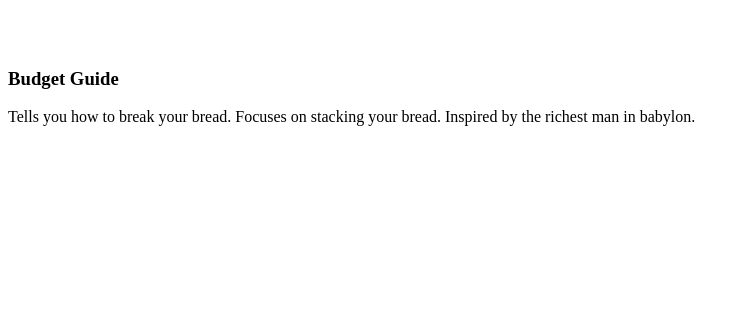
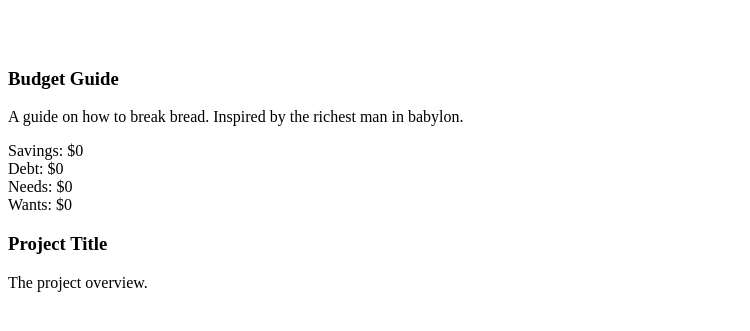
Before and after one commit to LDTucker/sandbox, a plain HTML site: page index.html in a window 1280 px wide. Shown: the part 101-432 px from the top of the page, without its empty margins (0-750 px from the left). Drawn offline with Linux system fonts and the light colour scheme.

Commit message:
begin again...

```diff
--- a/index.html
+++ b/index.html
@@ -12,11 +12,35 @@
     <br></br>
 
     <div class="project-wrapper">
-        <h3 class="project-title">Budget Guide</h3>
-        <p class="project-intro">
-            Tells you how to break your bread. Focuses on stacking your bread.
-            Inspired by <span class="ref-book-title">the richest man in babylon.</span>
-        </p>
+      <h3 class="project-title">Budget Guide</h3>
+      <p class="project-intro">
+        A guide on how to break bread. Inspired by
+        <span class="ref-book-title">the richest man in babylon.</span>
+      </p>
+
+      <div id="savings-goal">
+        <span>Savings: </span><span>$0</span>
+      </div>
+
+      <div id="debt-goal">
+        <span>Debt: </span><span>$0</span>
+      </div>
+
+      <div id="needs-goal">
+        <span>Needs: </span><span>$0</span>
+      </div>
+
+      <div id ="want-goal">
+        <span>Wants: </span><span>$0</span>
+      </div>
+    </div>
+
+    <div class="project-wrapper">
+      <h3 class="project-title">Project Title</h3>
+      <p class="project-intro">
+        The project overview.
+      </p>
+
     </div>
 
     <script src="js/main.js"></script>
```
